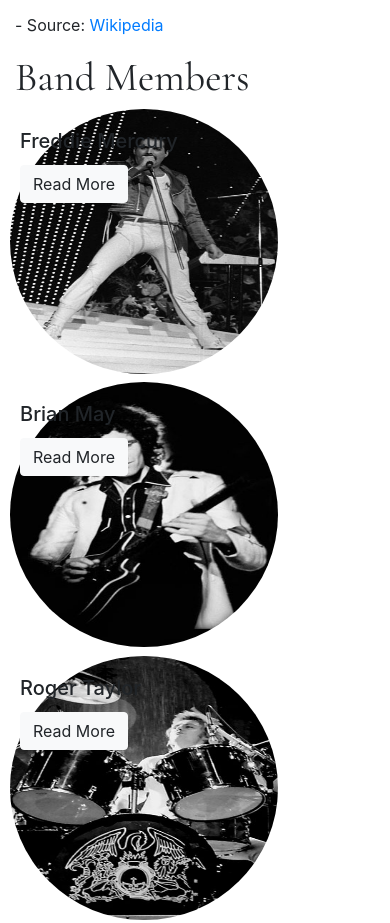
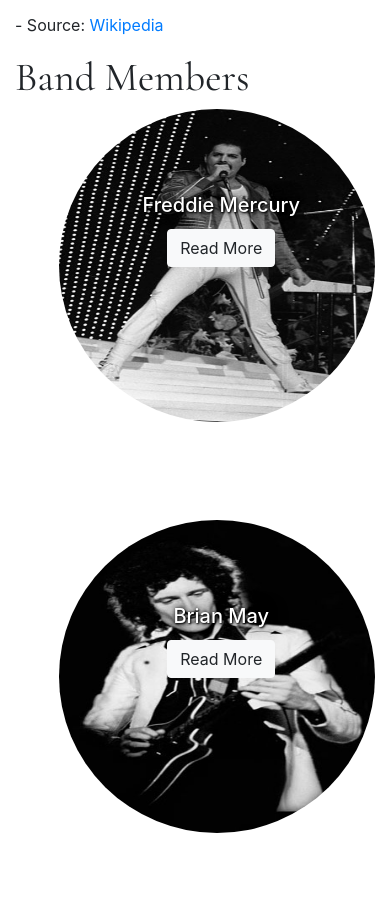
Before and after one commit to peytonkyoung/peyton-final, a website: page src/njk/index.njk in a window 390 px wide. Shown: the part 1675-2598 px from the top of the page. Drawn offline with nearby package versions, Linux system fonts and the light colour scheme; files that its build step writes are made by us from their sources; files whose address does not match are found by name.

Commit message:
more CSS changes

```diff
--- a/src/njk/index.njk
+++ b/src/njk/index.njk
@@ -28,7 +28,7 @@
               {% for member in data.members %}
                 <div class="card col-xs-10 col-sm-6 col-md-10 offset-md-0 col-lg-6 offset-lg-0">
                   <img class="card-img-top rounded-circle" src="../img/members/{{ member.imagebw }}" alt="{{member.slug}}">
-                  <div class="card-img-overlay">
+                  <div class="card-img-overlay text-center">
                     <h5 class="card-title">{{member.name}}</h5>
                     <a href="{{ member.url }}" class="btn btn-light">Read More</a>
                   </div>
--- a/src/scss/_overview.scss
+++ b/src/scss/_overview.scss
@@ -2,26 +2,70 @@
 
 .card {
   border: none;
-  padding-bottom: 0px;
-  margin-bottom: -5rem;
-  padding-left: 10px;
 }
 
 h1, h2, h3 {
   font-family: 'Cormorant Garamond', serif;
 }
 
+.card-title {
+  color: white;
+  text-shadow: 1px 1px 2px black, 0 0 1em black, 0 0 0.2em black;
+}
+
 .card-img-top {
   max-height: 66%;
 }
 
-.card-img-overlay {
-
+@media (max-width: 575.98px) {
+  .card {
+    width: 85%;
+    margin-bottom: -6.5rem;
+    padding-left: 15%;
+  }
+  .card-title {
+    padding-top: 8rem;
+    padding-left: 15%;
+  }
+  .btn {
+    text-align: center;
+    margin-left: 15%;
+  }
 }
 
-@media (max-width: 575.98px) {
+@media (max-width: 767.98px) {
   .card {
-    width: 75%;
-    margin-bottom: -8rem;
+    margin-bottom: -6rem;
+    width: 115%;
+  }
+  .card-title {
+    padding-top: 8rem;
+  }
+  .btn {
+    text-align: center;
   }
 }
+
+@media (max-width: 991.98px) {
+  .card {
+    margin-bottom: -4rem;
+  }
+  .card-title {
+    padding-top: 4rem;
+  }
+  .btn {
+    text-align: center;
+  }
+}
+
+@media (min-width: 992px) {
+  .card {
+    margin-bottom: -6rem;
+  }
+  .card-title {
+    padding-top: 6rem;
+  }
+  .btn {
+    text-align: center;
+  }
+}
```
Also changed, not shown: src/njk/_layouts/detail.njk (+4 -4 lines), docs/brian-may.html, docs/css/main.css, docs/freddie-mercury.html, docs/index.html, docs/john-deacon.html, docs/roger-taylor.html.
